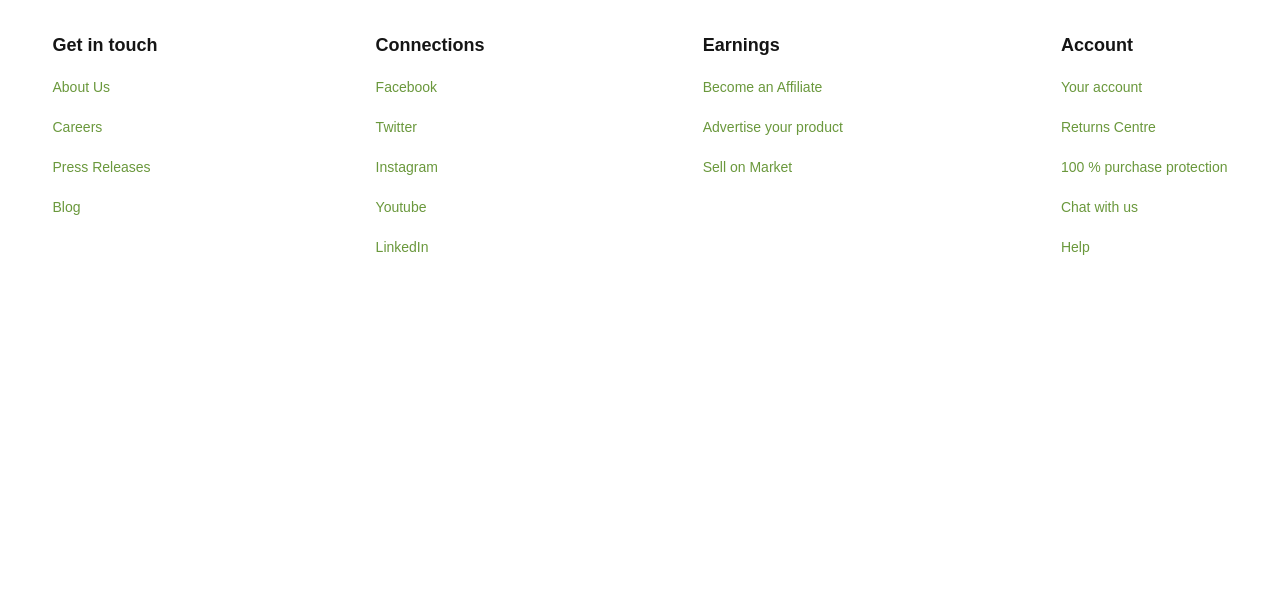
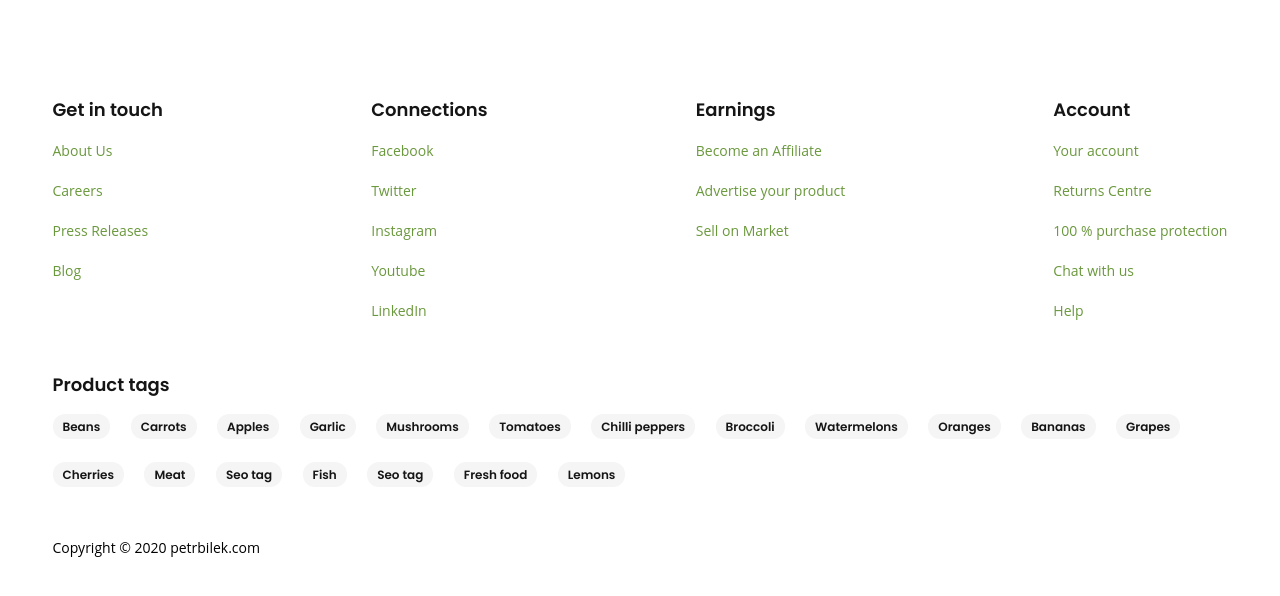
Before and after one commit to rozimat/e-commerce, a plain HTML site: page index.html in a window 1280 px wide. Drawn offline with Linux system fonts and the light colour scheme; files whose address does not match are found by name.

Commit message:
yakunlandi

```diff
--- a/index.html
+++ b/index.html
@@ -47,6 +47,33 @@
           </ul>
 
         </div> <!--  footer__lists -->
+        <div class="tags">
+          <h4 class="tags__heading">Product tags</h4>
+          <div class="tags__wrapper">
+            <a href="#" class="tags__wrapper__link">Beans</a>
+            <a href="#" class="tags__wrapper__link">Carrots</a>
+            <a href="#" class="tags__wrapper__link">Apples</a>
+            <a href="#" class="tags__wrapper__link">Garlic</a>
+            <a href="#" class="tags__wrapper__link">Mushrooms</a>
+            <a href="#" class="tags__wrapper__link">Tomatoes</a>
+            <a href="#" class="tags__wrapper__link">Chilli peppers</a>
+            <a href="#" class="tags__wrapper__link">Broccoli</a>
+            <a href="#" class="tags__wrapper__link">Watermelons</a>
+            <a href="#" class="tags__wrapper__link">Oranges</a>
+            <a href="#" class="tags__wrapper__link">Bananas</a>
+            <a href="#" class="tags__wrapper__link">Grapes</a><br><br>
+            <a href="#" class="tags__wrapper__link">Cherries</a>
+            <a href="#" class="tags__wrapper__link">Meat</a>
+            <a href="#" class="tags__wrapper__link">Seo tag</a>
+            <a href="#" class="tags__wrapper__link">Fish</a>
+            <a href="#" class="tags__wrapper__link">Seo tag</a>
+            <a href="#" class="tags__wrapper__link">Fresh food</a>
+            <a href="#" class="tags__wrapper__link">Lemons</a>
+          </div>
+          <p class="tags__copyright">
+            Copyright © 2020 petrbilek.com
+          </p>
+        </div>
       </div> <!--  footer -->
     </div> <!-- container -->
   </footer>
--- a/sass/_variables.scss
+++ b/sass/_variables.scss
@@ -2,3 +2,4 @@ $poppin: 'Poppins';
 $open:'Open Sans';
 $green:#6A983C;
 $black:#151515;
+$gray:#F5F5F5;
--- a/sass/block/_footer.scss
+++ b/sass/block/_footer.scss
@@ -1,7 +1,9 @@
 .footer{
+
     &__lists{
         display: flex;
         justify-content: space-between;
+        margin-top: 64px;
         &__list{
            &__item{
             margin-top: 16px;
@@ -11,8 +13,45 @@
                 font-size: 14px;
                 line-height: 19px;
                 text-decoration: none;
+                font-family: $open;
             }
            }
+        }
+    }
+
+    .tags{
+        &__heading{
+            margin-top: 48px;
+            font-weight: 600;
+            font-size: 18px;
+            line-height: 27px;
+            color: $black;
+            font-family: $poppin;
+        }
+        &__wrapper{
+            margin-top: 16px;
+            &__link{
+                text-decoration: none;
+                padding: 4px 10px;
+                background-color: $gray;
+                border-radius: 12px;
+                font-weight: 600;
+                font-size: 12px;
+                line-height: 18px;
+                color: $black;
+                margin-right: 16px;
+                font-family: $poppin;
+
+            }
+
+        }
+        &__copyright{
+            margin-top: 52px;
+            margin-bottom: 64px;
+            font-weight: 400;
+            font-size: 14px;
+            line-height: 19px;
+            font-family: $open;
         }
     }
 }
@@ -23,4 +62,5 @@
     font-weight: 600;
     font-size: 18px;
     line-height: 27px;
+    font-family: $poppin;
 }
```
Also changed, not shown: css/main.css, 1 other file.
